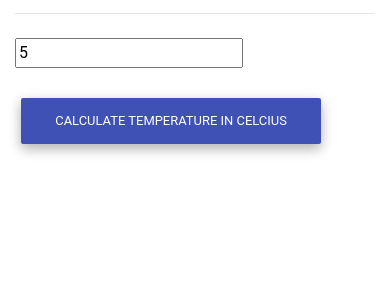
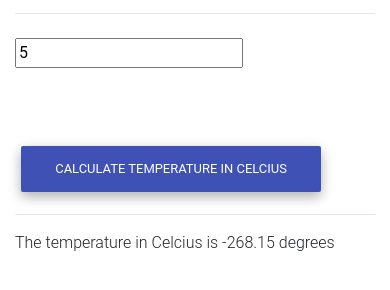
Before and after one commit to s534141/app-challenge-temp, a plain HTML site: page index.html in a window 390 px wide. Both pictures are taken after typing "5" into the empty fields and a click on the button "CALCULATE TEMPERATURE IN CELCIUS". Shown: the part 128-418 px from the top of the page. Drawn offline with nearby package versions, Linux system fonts and the light colour scheme.

Commit message:
Added some responsiveness

```diff
--- a/index.html
+++ b/index.html
@@ -28,7 +28,7 @@
     <div class="row">
 
       <!--Rows have columns - column 1 (7/12) -->
-      <div class="col-md-7 mb-4">
+      <div class="col-md-5 mb-4">
 
         <h2>Enter Temperature in Kelvin</h2>
         <hr>
@@ -36,13 +36,21 @@
         <fieldset class="mt-4">
           <input id="tempK" type="number" minlength="1" maxlength="10">
         </fieldset>
-        <br />
-        <button id="clicker" class="btn btn-indigo">Calculate Temperature in Celcius</button>
-        <br />
-        <p id="tempC"></p>
 
       </div>
       <!--end column 1-->
+      <div class="col-md-4 mb-4">
+
+        <br />
+        <br />
+
+        <button id="clicker" class="btn btn-indigo">Calculate Temperature in Celcius</button>
+
+        <hr />
+
+        <p id="tempC">test</p>
+
+      </div>
 
     </div>
     <!-- end row 1 -->
--- a/main.js
+++ b/main.js
@@ -13,16 +13,13 @@ const validate = async (event) => {
 
 const updateWithCTemp = async (event) => {
   document.querySelector('#tempC').innerHTML = ''
-  const t1 = parseDouble(document.querySelector('#tempK').value)
+  const tempK = parseInt(document.querySelector('#tempK').value)
   const tempConvert = 273.15
-  const tempC = (t1-tempConvert)
+  const tempC = (tempK-tempConvert)
   const ans = `The temperature in Celcius is ${tempC.toFixed(2)} degrees`
   document.querySelector('#tempC').innerHTML = ans
 }
 
-// delegate to dynamic elements (e.g. when testing)
-// focusout is like blur, but it bubbles up
-
 document.addEventListener('click', event => {
   if (event.target && event.target.id === 'clicker') { updateWithCTemp(event) }
 })
```
